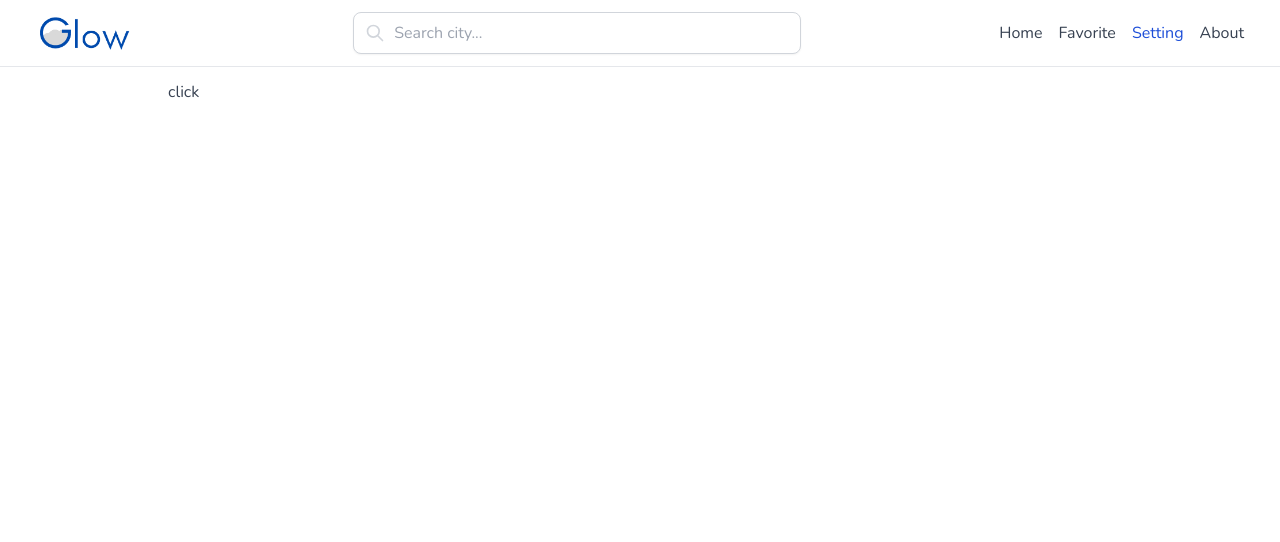
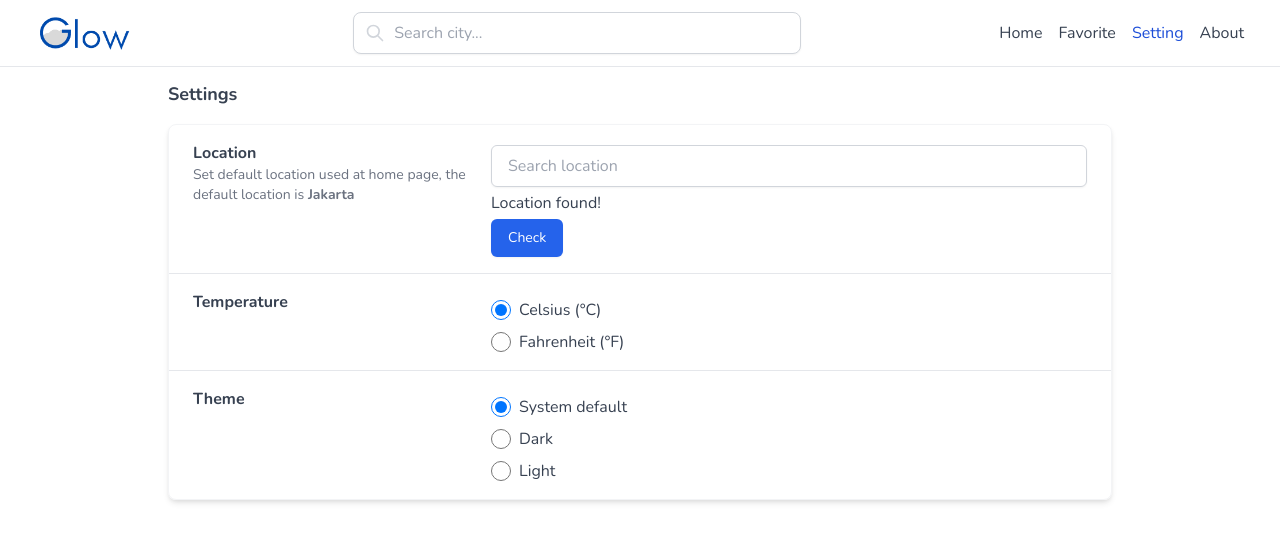
Before and after one commit to ar-rohman/glow, a Vue app: page /setting in a window 1280 px wide. Shown: the top 542 px of the page. Built offline with nearby package versions, Linux system fonts and the light colour scheme.

Commit message:
feat: page settings

```diff
--- a/src/views/Favorite.vue
+++ b/src/views/Favorite.vue
@@ -13,10 +13,11 @@
                     <div class="hover:bg-blue-50"
                         v-for="(city, index) in cities" :key="index">
                         <div class="flex items-center justify-between py-4 px-6">
-                            <div class="cursor-pointer w-full" @click="getCity(city)">
+                            <div class="cursor-pointer w-full hover:text-blue-700"
+                                @click="getCity(city)">
                                 {{ city }}
                             </div>
-                            <div>
+                            <div class="ml-4">
                                 <button class="bg-red-100 text-red-500 rounded-full p-2
                                     hover:bg-red-500 hover:text-white"
                                     @click="modalConfirm(city)">
--- a/src/views/Setting.vue
+++ b/src/views/Setting.vue
@@ -1,61 +1,92 @@
 <template>
     <div>
-        <button @click="test">click</button>
+        <div class="mb-4">
+            <p class="text-lg font-bold">Settings</p>
+        </div>
+        <div class="bg-white">
+            <div class="shadow-md border border-gray-100 overflow-hidden rounded-lg min-w-min">
+                <div class="divide-y">
+                    <div class="hover:bg-blue-50">
+                        <div class="flex flex-col sm:flex-row py-4 px-6">
+                            <div class="sm:w-1/3 pr-4">
+                                <p class="font-bold">Location</p>
+                                <p class="text-gray-500 text-sm">
+                                    Set default location used at home page,
+                                    the default location is
+                                    <span class="font-bold">Jakarta</span>
+                                </p>
+                            </div>
+                            <div class="sm:w-2/3 mt-4 sm:mt-1">
+                                <input type="text" name="location"
+                                    class="appearance-none border border-gray-300 w-full py-2 px-4
+                                    text-gray-300 placeholder-gray-400 shadow-sm rounded-md
+                                    text-base focus:outline-none focus:ring-2 focus:ring-blue-700
+                                    focus:border-transparent focus:text-gray-700"
+                                    placeholder="Search location">
+                                <p class="my-1">Location found!</p>
+                                <button class="w-full inline-flex justify-center rounded-md
+                                    border border-transparent shadow-sm px-4 py-2 bg-blue-600
+                                    text-base font-medium text-white hover:bg-blue-700
+                                    focus:outline-none focus:ring-2 focus:ring-offset-2
+                                    focus:ring-blue-500 sm:w-auto sm:text-sm">
+                                    Check
+                                </button>
+                            </div>
+                        </div>
+                    </div>
+                    <div class="hover:bg-blue-50">
+                        <div class="flex flex-col sm:flex-row py-4 px-6">
+                            <div class="sm:w-1/3">
+                                <p class="font-bold">Temperature</p>
+                            </div>
+                            <div class="flex flex-col">
+                                <div class="inline-flex items-center mt-2">
+                                    <input type="radio" name="temperature" id="celsius"
+                                        class="form-radio h-5 w-5" value="celsius" checked>
+                                    <label for="celsius" class="ml-2">Celsius (&deg;C)</label>
+                                </div>
+                                <div class="inline-flex items-center mt-2">
+                                    <input type="radio" name="temperature" id="fahrenheit"
+                                        class="form-radio h-5 w-5" value="fahrenheit">
+                                    <label for="fahrenheit" class="ml-2">Fahrenheit (&deg;F)</label>
+                                </div>
+                            </div>
+                        </div>
+                    </div>
+                    <div class="hover:bg-blue-50">
+                        <div class="flex flex-col sm:flex-row py-4 px-6">
+                            <div class="sm:w-1/3">
+                                <p class="font-bold">Theme</p>
+                            </div>
+                            <div class="flex flex-col">
+                                <div class="inline-flex items-center mt-2">
+                                    <input type="radio" name="theme" id="default"
+                                        class="form-radio h-5 w-5" value="default" checked>
+                                    <label for="default" class="ml-2">System default</label>
+                                </div>
+                                <div class="inline-flex items-center mt-2">
+                                    <input type="radio" name="theme" id="dark"
+                                        class="form-radio h-5 w-5" value="dark">
+                                    <label for="dark" class="ml-2">Dark</label>
+                                </div>
+                                <div class="inline-flex items-center mt-2">
+                                    <input type="radio" name="theme" id="light"
+                                        class="form-radio h-5 w-5" value="light">
+                                    <label for="light" class="ml-2">Light</label>
+                                </div>
+                            </div>
+                        </div>
+                    </div>
+                </div>
+            </div>
+        </div>
     </div>
 </template>
 
 <script>
 export default {
-    name: 'HomeSkeleton',
+    name: 'Setting',
     methods: {
-        test() {
-            const noun = [
-                'Thunderstorm',
-                'Drizzle',
-                'Rain',
-                'Snow',
-                'Mist',
-                'Smoke',
-                'Haze',
-                'Dust',
-                'Fog',
-                'Sand',
-                'Ash',
-                'Squall',
-                'Tornado',
-                'Clear',
-                'Clouds',
-            ];
-            const adj = [
-                'Thunderstorm',
-                'Drizzly',
-                'Rainy',
-                'Snowy',
-                'Misty ',
-                'Smoky',
-                'Hazy',
-                'Dusty',
-                'Foggy',
-                'Sandy',
-                'Ash',
-                'Squall',
-                'Tornado',
-                'Clear',
-                'Cloudy',
-            ];
-            const string = 'Fog';
-            let result = null;
-            const findString = noun.findIndex((word) => word === string);
-            if (findString > -1) {
-                result = adj[findString];
-            } else {
-                result = string;
-            }
-            // return result
-            console.log(`result ${result}`);
-            // console.log(`rest ${findString}`);
-            // console.log(`result ${result}`);
-        },
     },
 };
 </script>
```
